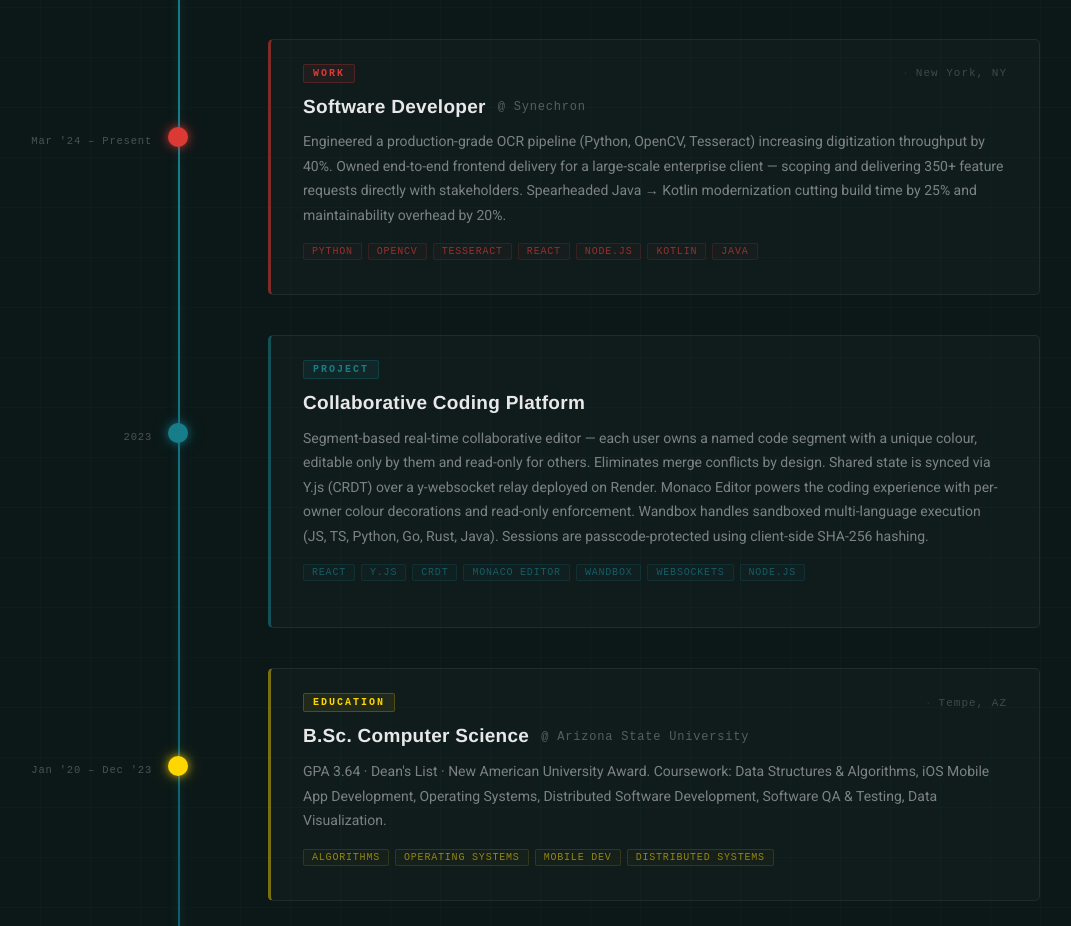
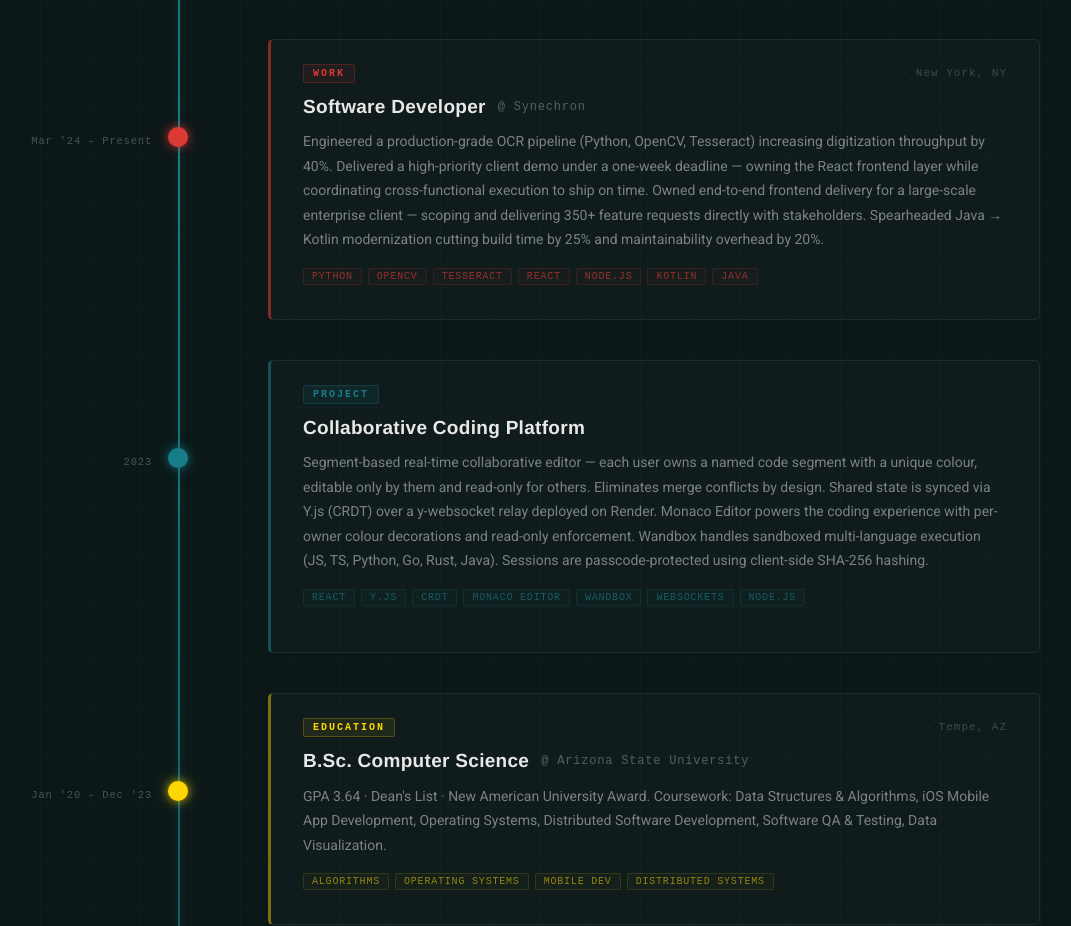
Before and after one commit to adsouza5/portfolio-react, a React (Create React App) app: page / in a window 1280 px wide. Shown: the part 2043-2969 px from the top of the page, without its empty margins (60-1131 px from the left). Built offline with nearby package versions, Linux system fonts and the light colour scheme; a web font is replaced by a local one.

Commit message:
Add demo delivery point to Synechron timeline card

```diff
--- a/src/components/TimelineData.js
+++ b/src/components/TimelineData.js
@@ -48,7 +48,7 @@ const timelineEntries = [
     date: "Mar '24 – Present",
     location: 'New York, NY',
     description:
-      'Engineered a production-grade OCR pipeline (Python, OpenCV, Tesseract) increasing digitization throughput by 40%. Owned end-to-end frontend delivery for a large-scale enterprise client — scoping and delivering 350+ feature requests directly with stakeholders. Spearheaded Java → Kotlin modernization cutting build time by 25% and maintainability overhead by 20%.',
+      'Engineered a production-grade OCR pipeline (Python, OpenCV, Tesseract) increasing digitization throughput by 40%. Delivered a high-priority client demo under a one-week deadline — owning the React frontend layer while coordinating cross-functional execution to ship on time. Owned end-to-end frontend delivery for a large-scale enterprise client — scoping and delivering 350+ feature requests directly with stakeholders. Spearheaded Java → Kotlin modernization cutting build time by 25% and maintainability overhead by 20%.',
     tags: ['Python', 'OpenCV', 'Tesseract', 'React', 'Node.js', 'Kotlin', 'Java'],
     link: null,
     status: null,
```
